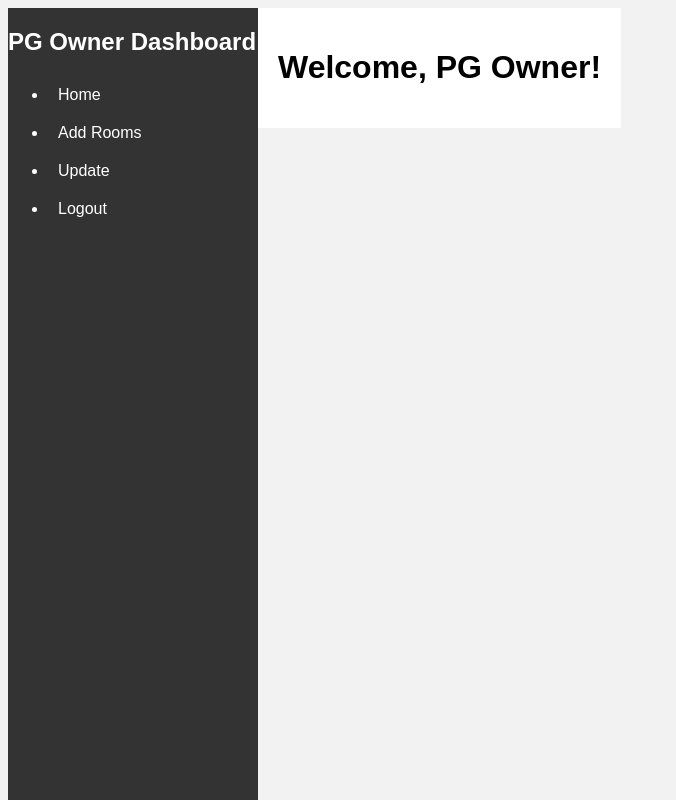
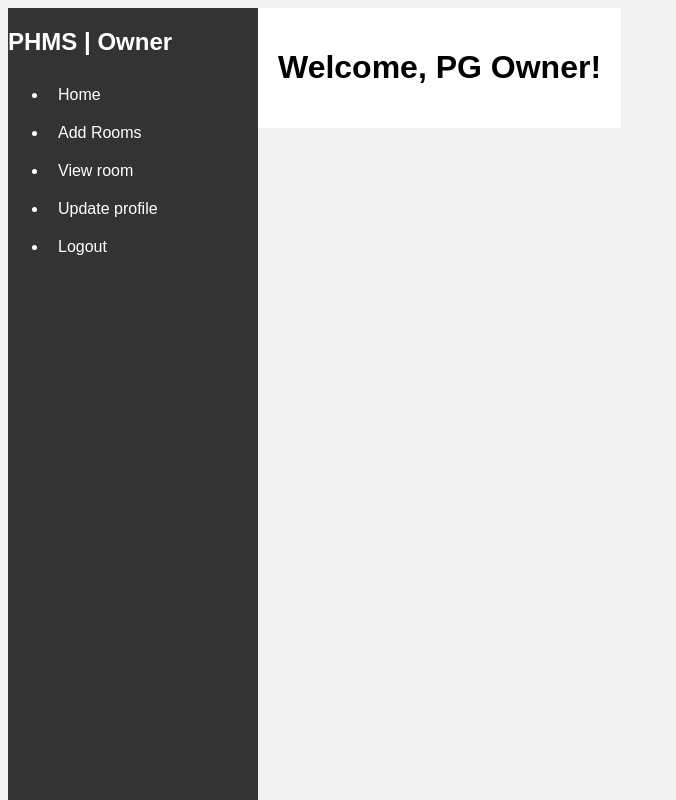
Before and after one commit to annmaryajith/MCA-Project, a PHP site: page /PgHostel/pg_owner_dashboard.php in a window 1280 px wide. Shown: the whole page, without its empty margins (0-676 px from the left). Run offline with PHP 8.4, Linux system fonts and the light colour scheme.

Commit message:
Add files via upload

```diff
--- a/PgHostel/pg_owner_dashboard.php
+++ b/PgHostel/pg_owner_dashboard.php
@@ -44,11 +44,12 @@
 <body>
     <div class="container">
         <div class="sidebar">
-            <h2>PG Owner Dashboard</h2>
+            <h2>   PHMS | Owner</h2>
             <ul>
                 <li><a href="pg_owner_dashboard.php">Home</a></li>
                 <li><a href="addpgroom.php">Add Rooms</a></li>
-                <li><a href="pgownerupdate.php">Update</a></li>
+                <li><a href="viewpgroom.php">View room</a></li>
+                <li><a href="pgownerupdate.php">Update profile</a></li>
                 <!-- <li><a href="manage_tenants.php">Manage Tenants</a></li>
                 <li><a href="reports.php">Reports</a></li> -->
                 <li><a href="logout.php" class="logout">Logout</a></li>
```
